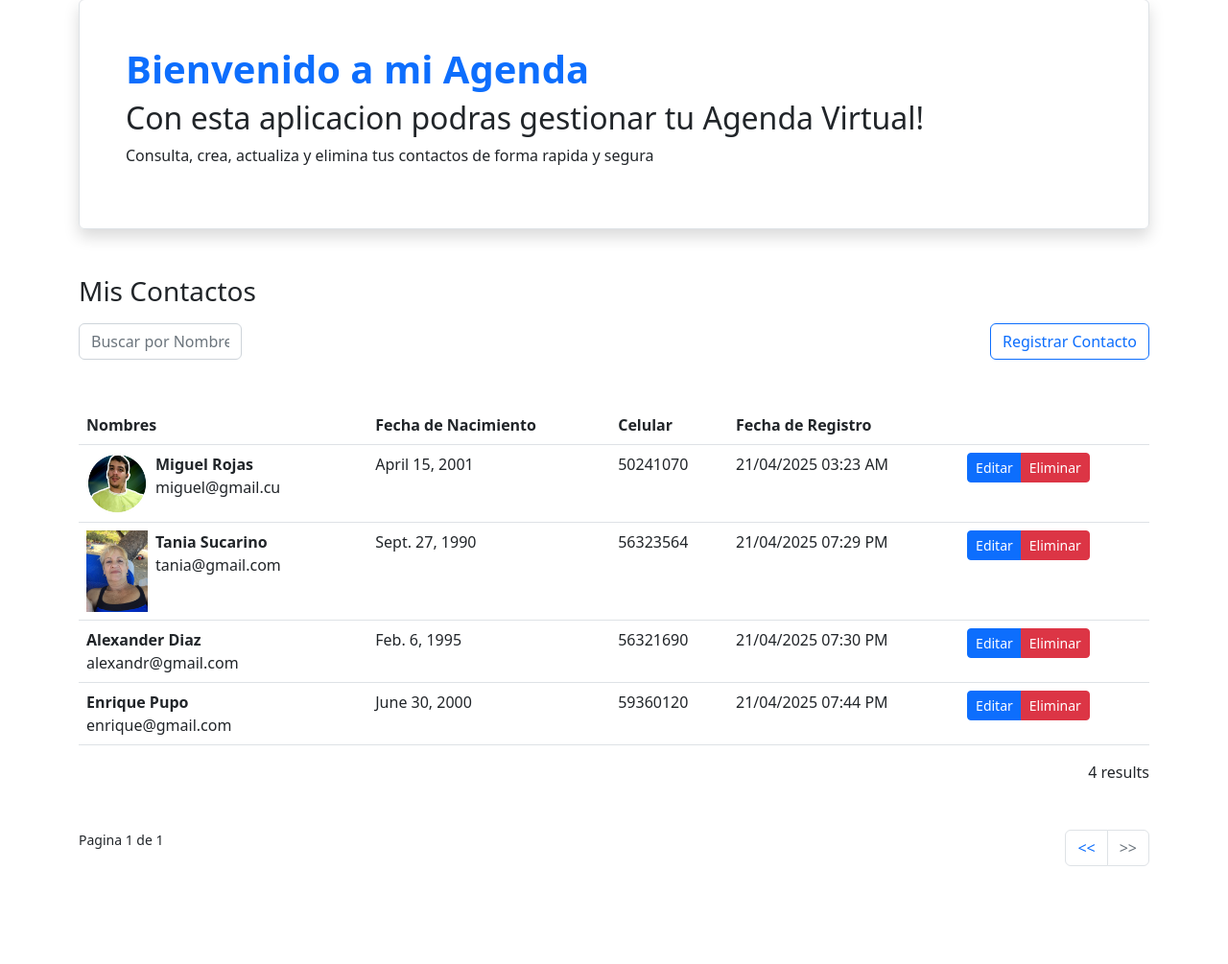
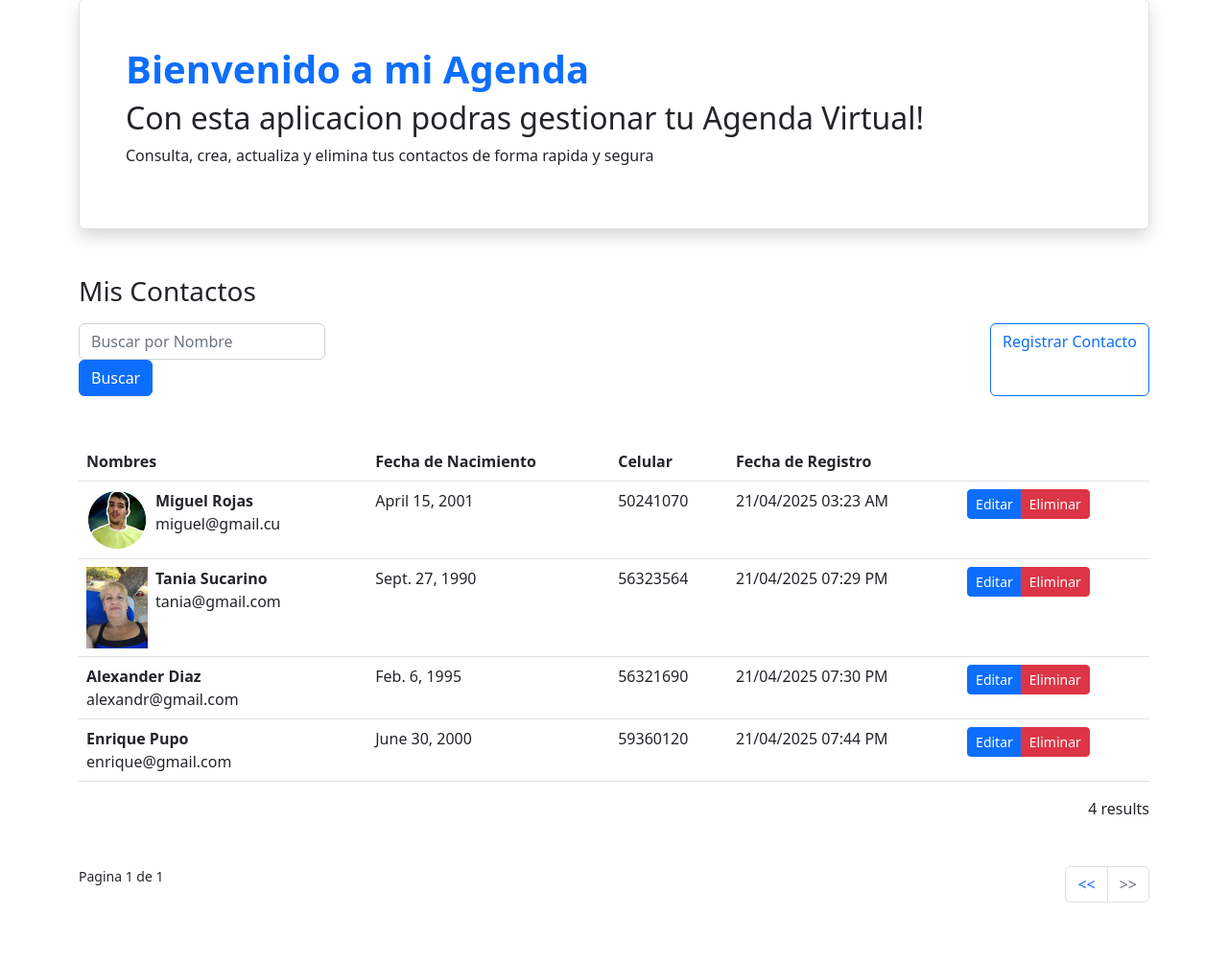
Before and after one commit to MiguelAntonioRS/Django-Project, a Django app: page / in a window 1280 px wide. Shown: the part 49-1054 px from the top of the page at 96% size. Before the commit the page ends 952 px from the top, so only its background shows below. Run offline with Django 5.2, Linux system fonts and the light colour scheme; data comes from the database, SQL or seed files in the repository; some libraries are stand-ins or nearby versions.

Commit message:
Encapsulating in a div the form for search

```diff
--- a/contacts/templates/contacts/contact_list.html
+++ b/contacts/templates/contacts/contact_list.html
@@ -8,8 +8,13 @@
 
         <div class="mt-3 d-flex justify-content-between">
 
-            <form action=""  style="max-width: 170px;">
-                <input type="text" class="form-control" placeholder="Buscar por Nombre">
+            <form action=""  style="max-width: 350px;">
+                <div>
+                    <input type="text" class="form-control w-100" placeholder="Buscar por Nombre">
+                    <button class="btn btn-primary">
+                        Buscar
+                    </button>
+                </div>
             </form>
 
             <a href="{% url 'contact_new' %}" class="btn btn-outline-primary">
```
